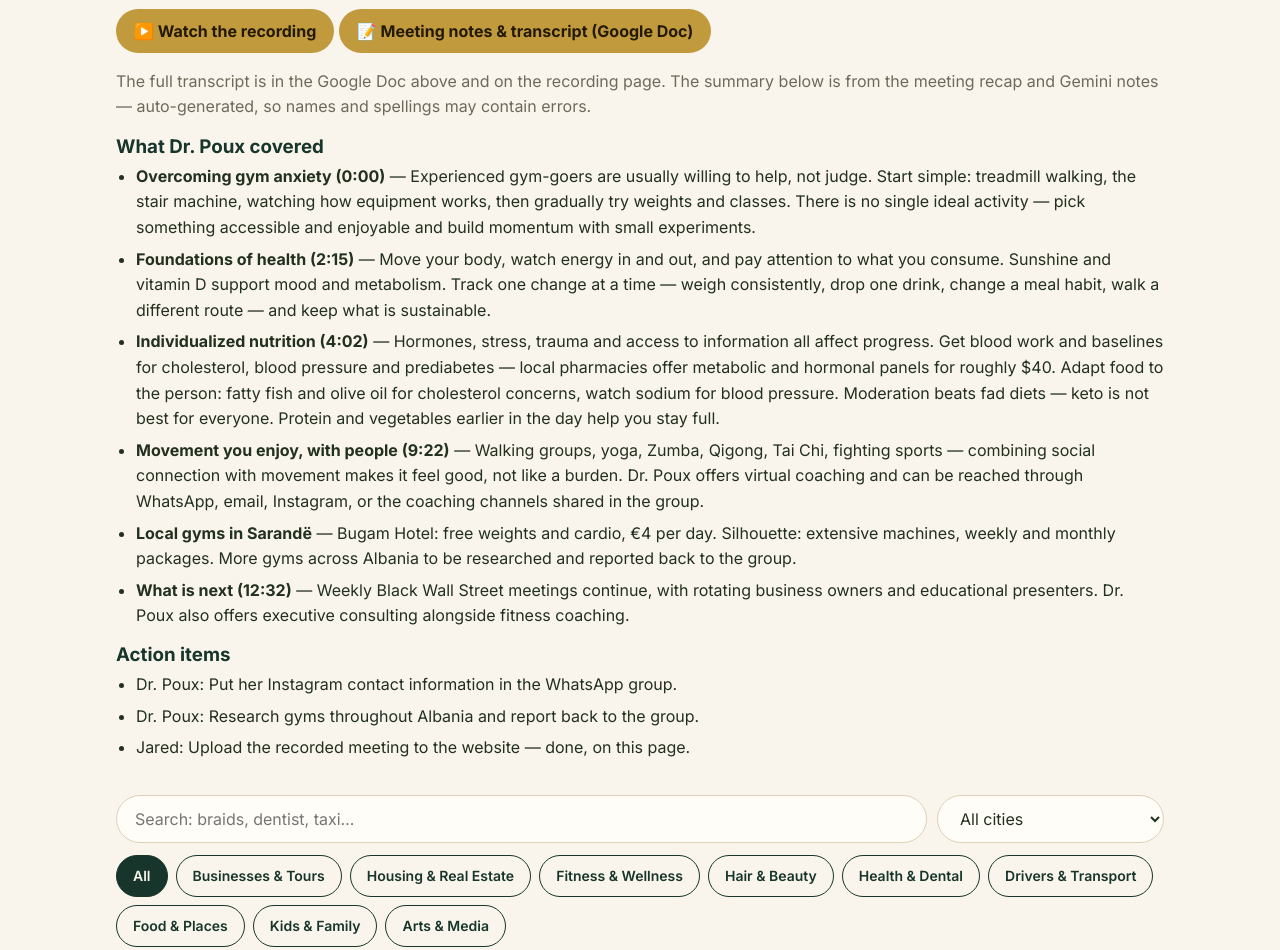
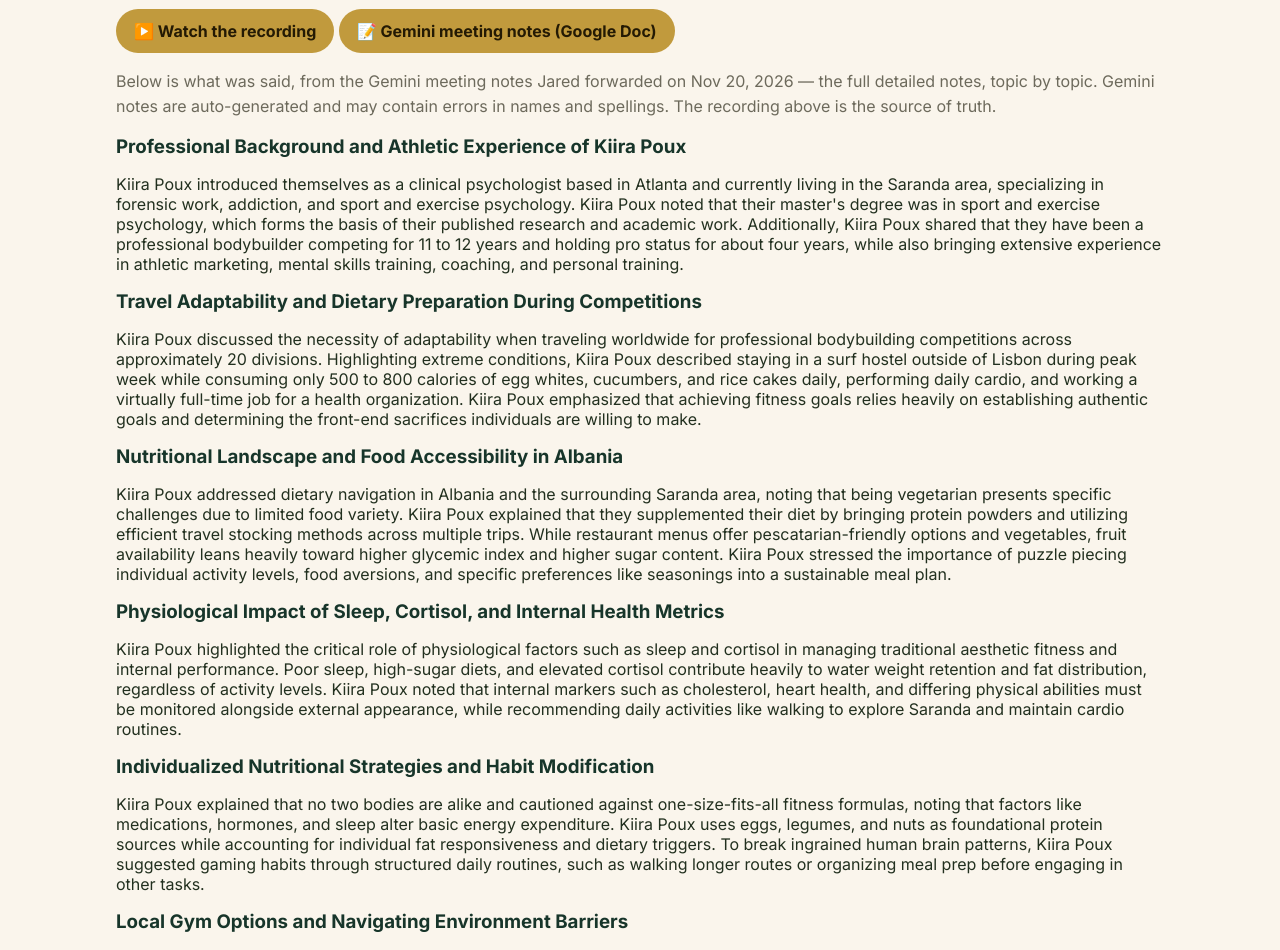
Before and after one commit to jaredfontaine2002/black-in-albania, a React (Vite) app: page / in a window 1280 px wide. Shown: the part 1080-2030 px from the top of the page. Built offline with nearby package versions, Linux system fonts and the light colour scheme.

Commit message:
Replace Poux recap summary with full Gemini notes: what was said, topic by topic

```diff
--- a/src/App.jsx
+++ b/src/App.jsx
@@ -143,29 +143,45 @@ export default function App() {
           </p>
           <p>
             <a className="btn btn-gold" href="https://www.loom.com/share/5609dfee45f842fea26a98488698193f" target="_blank" rel="noreferrer">▶️ Watch the recording</a>{' '}
-            <a className="btn btn-gold" href="https://docs.google.com/document/d/1ALhaaEThMZUJUfue3B7Bnp3y_rU0xpg0NPblWiHOCRE/edit?usp=meet_tnfm_email" target="_blank" rel="noreferrer">📝 Meeting notes &amp; transcript (Google Doc)</a>
+            <a className="btn btn-gold" href="https://docs.google.com/document/d/1ALhaaEThMZUJUfue3B7Bnp3y_rU0xpg0NPblWiHOCRE/edit?usp=meet_tnfm_email" target="_blank" rel="noreferrer">📝 Gemini meeting notes (Google Doc)</a>
           </p>
           <p className="lede-sm">
-            The full transcript is in the Google Doc above and on the recording
-            page. The summary below is from the meeting recap and Gemini notes —
-            auto-generated, so names and spellings may contain errors.
+            Below is what was said, from the Gemini meeting notes Jared
+            forwarded on Nov 20, 2026 — the full detailed notes, topic by topic.
+            Gemini notes are auto-generated and may contain errors in names
+            and spellings. The recording above is the source of truth.
           </p>
 
-          <h3 className="guide-h">What Dr. Poux covered</h3>
+          <h3 className="guide-h">Professional Background and Athletic Experience of Kiira Poux</h3>
+          <p>Kiira Poux introduced themselves as a clinical psychologist based in Atlanta and currently living in the Saranda area, specializing in forensic work, addiction, and sport and exercise psychology. Kiira Poux noted that their master&apos;s degree was in sport and exercise psychology, which forms the basis of their published research and academic work. Additionally, Kiira Poux shared that they have been a professional bodybuilder competing for 11 to 12 years and holding pro status for about four years, while also bringing extensive experience in athletic marketing, mental skills training, coaching, and personal training.</p>
+
+          <h3 className="guide-h">Travel Adaptability and Dietary Preparation During Competitions</h3>
+          <p>Kiira Poux discussed the necessity of adaptability when traveling worldwide for professional bodybuilding competitions across approximately 20 divisions. Highlighting extreme conditions, Kiira Poux described staying in a surf hostel outside of Lisbon during peak week while consuming only 500 to 800 calories of egg whites, cucumbers, and rice cakes daily, performing daily cardio, and working a virtually full-time job for a health organization. Kiira Poux emphasized that achieving fitness goals relies heavily on establishing authentic goals and determining the front-end sacrifices individuals are willing to make.</p>
+
+          <h3 className="guide-h">Nutritional Landscape and Food Accessibility in Albania</h3>
+          <p>Kiira Poux addressed dietary navigation in Albania and the surrounding Saranda area, noting that being vegetarian presents specific challenges due to limited food variety. Kiira Poux explained that they supplemented their diet by bringing protein powders and utilizing efficient travel stocking methods across multiple trips. While restaurant menus offer pescatarian-friendly options and vegetables, fruit availability leans heavily toward higher glycemic index and higher sugar content. Kiira Poux stressed the importance of puzzle piecing individual activity levels, food aversions, and specific preferences like seasonings into a sustainable meal plan.</p>
+
+          <h3 className="guide-h">Physiological Impact of Sleep, Cortisol, and Internal Health Metrics</h3>
+          <p>Kiira Poux highlighted the critical role of physiological factors such as sleep and cortisol in managing traditional aesthetic fitness and internal performance. Poor sleep, high-sugar diets, and elevated cortisol contribute heavily to water weight retention and fat distribution, regardless of activity levels. Kiira Poux noted that internal markers such as cholesterol, heart health, and differing physical abilities must be monitored alongside external appearance, while recommending daily activities like walking to explore Saranda and maintain cardio routines.</p>
+
+          <h3 className="guide-h">Individualized Nutritional Strategies and Habit Modification</h3>
+          <p>Kiira Poux explained that no two bodies are alike and cautioned against one-size-fits-all fitness formulas, noting that factors like medications, hormones, and sleep alter basic energy expenditure. Kiira Poux uses eggs, legumes, and nuts as foundational protein sources while accounting for individual fat responsiveness and dietary triggers. To break ingrained human brain patterns, Kiira Poux suggested gaming habits through structured daily routines, such as walking longer routes or organizing meal prep before engaging in other tasks.</p>
+
+          <h3 className="guide-h">Local Gym Options and Navigating Environment Barriers</h3>
+          <p>Kiira Poux reviewed local fitness spaces in Saranda, identifying Silhouette for machinery, Bugam Hotel as a long-standing option with free weights and cardio machines priced at 4 euros per day, and noting plans to visit Petra. Drawing on past experience screening clients for bariatric surgery, Kiira Poux acknowledged that entering unfamiliar or male-dominated gyms can trigger mental barriers. To overcome gym intimidation, Kiira Poux recommended starting small by utilizing available cardio equipment and leveraging community networks, noting that experienced gymgoers are generally supportive rather than judgmental.</p>
+
+          <h3 className="guide-h">Tailored Health Guidance for Diverse Demographics and Risk Factors</h3>
+          <p>Responding to Jared Fontaine regarding specific health issues like hypertension, cholesterol, and diabetes prevalent in communities of color, Kiira Poux emphasized focusing on hormonal health, stress, and trauma markers. Kiira Poux recommended obtaining local blood work panels, noting they cost approximately $40 in the area, to check cholesterol, blood pressure, and pre-diabetic indicators. Kiira Poux advised against fad diets like keto, advocating instead for moderation, prioritizing protein for satiation, and combining movement with social activities to trick the brain. Kiira Poux shared contact details, including email at Dr. KMPU@gmail.com and an Instagram handle to be shared via WhatsApp.</p>
+
+          <h3 className="guide-h">Group Mission and Future Weekly Educational Sessions</h3>
+          <p>Jared Fontaine outlined the group&apos;s objective to rebuild Black Wall Street by hosting weekly educational speakers, noting that the previous week featured a session with Muse, while the current session featured Kiira Poux discussing health management. Jared Fontaine mentioned technical difficulties with the recording but confirmed that available footage and transcripts would be uploaded to the group website. Kiira Poux added a note about offering executive consulting for non-physical fitness applications for those interested in that niche.</p>
+
+          <h3 className="guide-h">Next steps</h3>
           <ul className="guide-list">
-            <li><strong>Overcoming gym anxiety (0:00)</strong> — Experienced gym-goers are usually willing to help, not judge. Start simple: treadmill walking, the stair machine, watching how equipment works, then gradually try weights and classes. There is no single ideal activity — pick something accessible and enjoyable and build momentum with small experiments.</li>
-            <li><strong>Foundations of health (2:15)</strong> — Move your body, watch energy in and out, and pay attention to what you consume. Sunshine and vitamin D support mood and metabolism. Track one change at a time — weigh consistently, drop one drink, change a meal habit, walk a different route — and keep what is sustainable.</li>
-            <li><strong>Individualized nutrition (4:02)</strong> — Hormones, stress, trauma and access to information all affect progress. Get blood work and baselines for cholesterol, blood pressure and prediabetes — local pharmacies offer metabolic and hormonal panels for roughly $40. Adapt food to the person: fatty fish and olive oil for cholesterol concerns, watch sodium for blood pressure. Moderation beats fad diets — keto is not best for everyone. Protein and vegetables earlier in the day help you stay full.</li>
-            <li><strong>Movement you enjoy, with people (9:22)</strong> — Walking groups, yoga, Zumba, Qigong, Tai Chi, fighting sports — combining social connection with movement makes it feel good, not like a burden. Dr. Poux offers virtual coaching and can be reached through WhatsApp, email, Instagram, or the coaching channels shared in the group.</li>
-            <li><strong>Local gyms in Sarandë</strong> — Bugam Hotel: free weights and cardio, €4 per day. Silhouette: extensive machines, weekly and monthly packages. More gyms across Albania to be researched and reported back to the group.</li>
-            <li><strong>What is next (12:32)</strong> — Weekly Black Wall Street meetings continue, with rotating business owners and educational presenters. Dr. Poux also offers executive consulting alongside fitness coaching.</li>
-          </ul>
-
-          <h3 className="guide-h">Action items</h3>
-          <ul className="guide-list">
-            <li>Dr. Poux: Put her Instagram contact information in the WhatsApp group.</li>
-            <li>Dr. Poux: Research gyms throughout Albania and report back to the group.</li>
-            <li>Jared: Upload the recorded meeting to the website — done, on this page.</li>
+            <li>Kiira Poux: Research gyms throughout Albania to provide comprehensive feedback to the group.</li>
+            <li>Jared Fontaine: Publish meeting materials — upload the meeting recording and transcript to the website. Done, on this page.</li>
+            <li>Kiira Poux: Obtain a blood panel to monitor metabolic and hormonal levels.</li>
+            <li>Kiira Poux: Put her Instagram contact information in the WhatsApp group.</li>
           </ul>
         </section>
 
```
